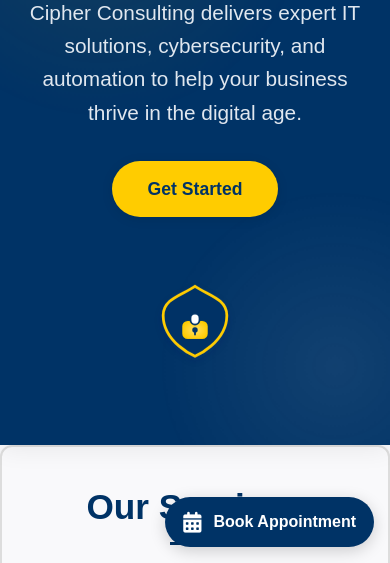
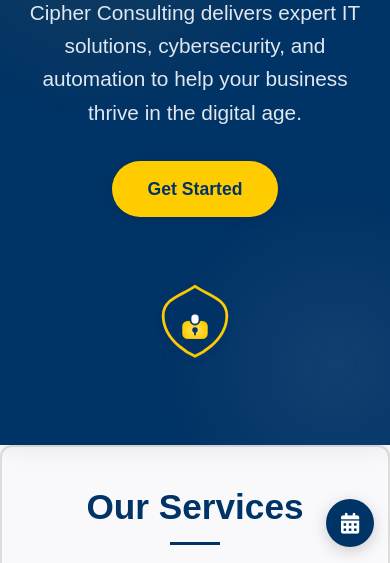
Before and after one commit to ShaheerSaud2004/Cipher, a plain HTML site: page index.html in a window 390 px wide. Shown: the part 281-844 px from the top of the page. Drawn offline with nearby package versions, Linux system fonts and the light colour scheme; a script that the page names is missing.

Commit message:
added caldeny

```diff
--- a/index.html
+++ b/index.html
@@ -356,8 +356,8 @@
     </script>
 
     <!-- Calendly floating button -->
-    <a href="#" class="calendly-float-btn" id="calendly-float-btn">
-      <i class="fas fa-calendar-alt"></i> Book Appointment
+    <a href="#" class="calendly-float-btn-circle" id="calendly-float-btn" title="Book Appointment">
+      <i class="fas fa-calendar-alt"></i>
     </a>
     <script src="https://assets.calendly.com/assets/external/widget.js" async></script>
 
--- a/script.js
+++ b/script.js
@@ -172,11 +172,25 @@
 }
 
 // Calendly floating button popup
-const calendlyBtn = document.getElementById('calendly-float-btn');
+(function() {
+  // Wait until Calendly widget.js is loaded
+  function onCalendlyReady(cb) {
+    if (window.Calendly && typeof window.Calendly.initPopupWidget === 'function') {
+      cb();
+    } else {
+      setTimeout(function() { onCalendlyReady(cb); }, 100);
+    }
+  }
+  document.addEventListener('DOMContentLoaded', function() {
+    var calendlyBtn = document.getElementById('calendly-float-btn');
     if (calendlyBtn) {
       calendlyBtn.addEventListener('click', function(e) {
         e.preventDefault();
+        onCalendlyReady(function() {
           Calendly.initPopupWidget({ url: 'https://calendly.com/shaheersaud2004' });
+        });
         return false;
       });
     }
+  });
+})();
--- a/styles.css
+++ b/styles.css
@@ -2419,3 +2419,61 @@
     right: 16px;
   }
 }
+
+.calendly-float-btn-circle {
+  position: fixed;
+  bottom: 28px;
+  right: 28px;
+  z-index: 3000;
+  background: #003366;
+  color: #fff;
+  width: 60px;
+  height: 60px;
+  border-radius: 50%;
+  box-shadow: 0 4px 16px rgba(0,0,0,0.18);
+  display: flex;
+  align-items: center;
+  justify-content: center;
+  font-size: 2rem;
+  text-decoration: none;
+  transition: background 0.2s, transform 0.2s;
+  cursor: pointer;
+}
+.calendly-float-btn-circle:hover,
+.calendly-float-btn-circle:focus {
+  background: #00509e;
+  transform: translateY(-2px) scale(1.08);
+}
+.calendly-float-btn-circle::after {
+  content: attr(title);
+  position: absolute;
+  right: 70px;
+  bottom: 18px;
+  background: #003366;
+  color: #fff;
+  padding: 6px 16px;
+  border-radius: 18px;
+  font-size: 1rem;
+  opacity: 0;
+  pointer-events: none;
+  transition: opacity 0.2s;
+  white-space: nowrap;
+}
+.calendly-float-btn-circle:hover::after,
+.calendly-float-btn-circle:focus::after {
+  opacity: 1;
+}
+@media (max-width: 600px) {
+  .calendly-float-btn-circle {
+    width: 48px;
+    height: 48px;
+    font-size: 1.3rem;
+    bottom: 16px;
+    right: 16px;
+  }
+  .calendly-float-btn-circle::after {
+    right: 54px;
+    bottom: 10px;
+    font-size: 0.95rem;
+  }
+}
```
Lines whose indentation alone changed are shown as unchanged.
